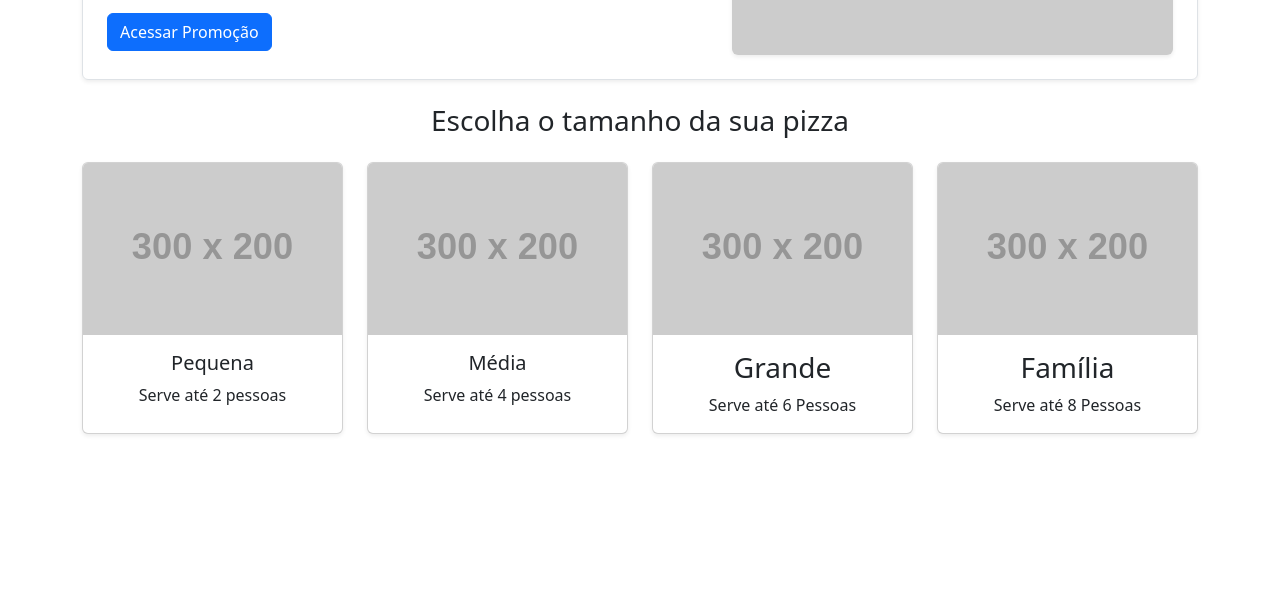
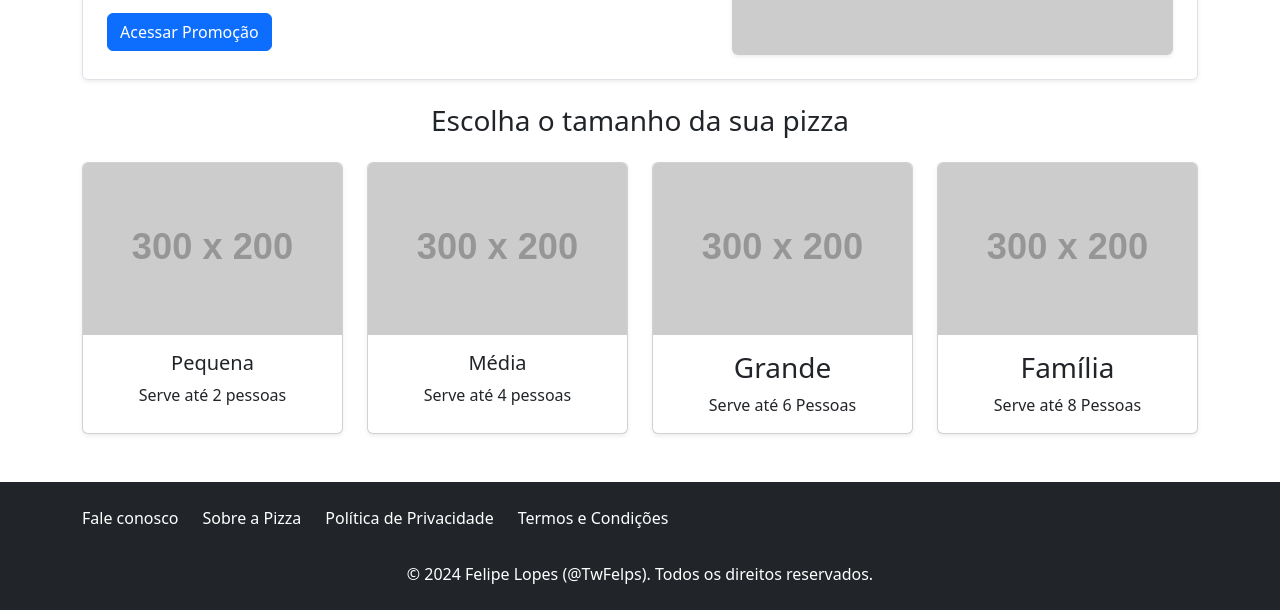
Before and after one commit to TwFelps/ProjetoDigicad, a plain HTML site: page index.html in a window 1280 px wide. Shown: the part 321-931 px from the top of the page. Before the commit the page ends 803 px from the top, so only its background shows below. Drawn offline with nearby package versions, Linux system fonts and the light colour scheme; placeholder pictures from the web are drawn by us.

Commit message:
Estrutura do projeto: Header, Body, Footer

```diff
--- a/index.html
+++ b/index.html
@@ -104,6 +104,27 @@
             </div>
          </section>
     </main>
+
+    <footer class="bg-dark text-white py-4 mt-5 d-flex flex-column">
+        <div class="container">
+            <div class="row">
+                <div class="col-12 d-flex justify-content-start mb-3">
+                    <ul class="list-unstyled d-flex">
+                        <li class="me-4"><a href="#"></a>Fale conosco</li>
+                        <li class="me-4"><a href="#"></a>Sobre a Pizza</li>
+                        <li class="me-4"><a href="#"></a>Política de Privacidade</li>
+                        <li><a href="#"></a>Termos e Condições</li>
+                    </ul>
+                </div>
+            </div>
+            <div class="row mt-auto">
+                <div class="col-12 text-center">
+                    <p class="mb-0">&copy; 2024 Felipe Lopes (@TwFelps). Todos os direitos reservados.</p>
+                </div>
+            </div>
+        </div>
+    </footer>
+
     <script src="https://cdn.jsdelivr.net/npm/bootstrap@5.3.3/dist/js/bootstrap.bundle.min.js"
         integrity="sha384-YvpcrYf0tY3lHB60NNkmXc5s9fDVZLESaAA55NDzOxhy9GkcIdslK1eN7N6jIeHz"
         crossorigin="anonymous"></script>
```
